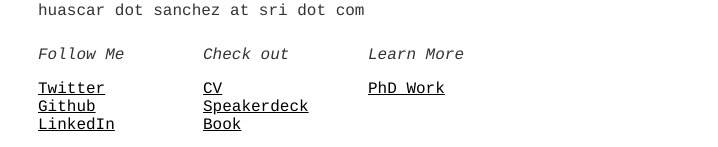
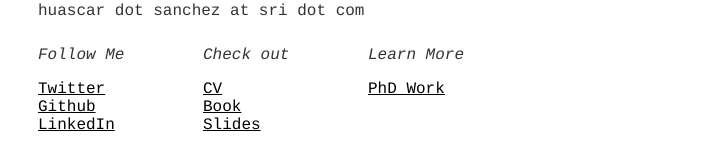
Before and after one commit to hsanchez/hsanchez.github.io, a Jekyll site: the page built from index.md, in a window 1280 px wide. Shown: the part 777-924 px from the top of the page, without its empty margins (272-990 px from the left). Built offline with Jekyll 4.4.1, drawn with Linux system fonts in a browser that asks for light colours.

Commit message:
minor footer changes

```diff
--- a/_includes/footer.html
+++ b/_includes/footer.html
@@ -23,8 +23,8 @@
 
 			<ul>
 				<li><a href="https://www.dropbox.com/s/fcmwte9lf9hw55n/huascar-cv.pdf?dl=0">CV</a></li>
-				<li><a href="https://speakerdeck.com/hsanchez">Speakerdeck</a></li>
 				<li><a href="http://www.crcpress.com/product/isbn/9781466571433">Book</a></li>
+				<li><a href="https://speakerdeck.com/hsanchez">Slides</a></li>
 			</ul>
 
         <!-- <ul>
```
